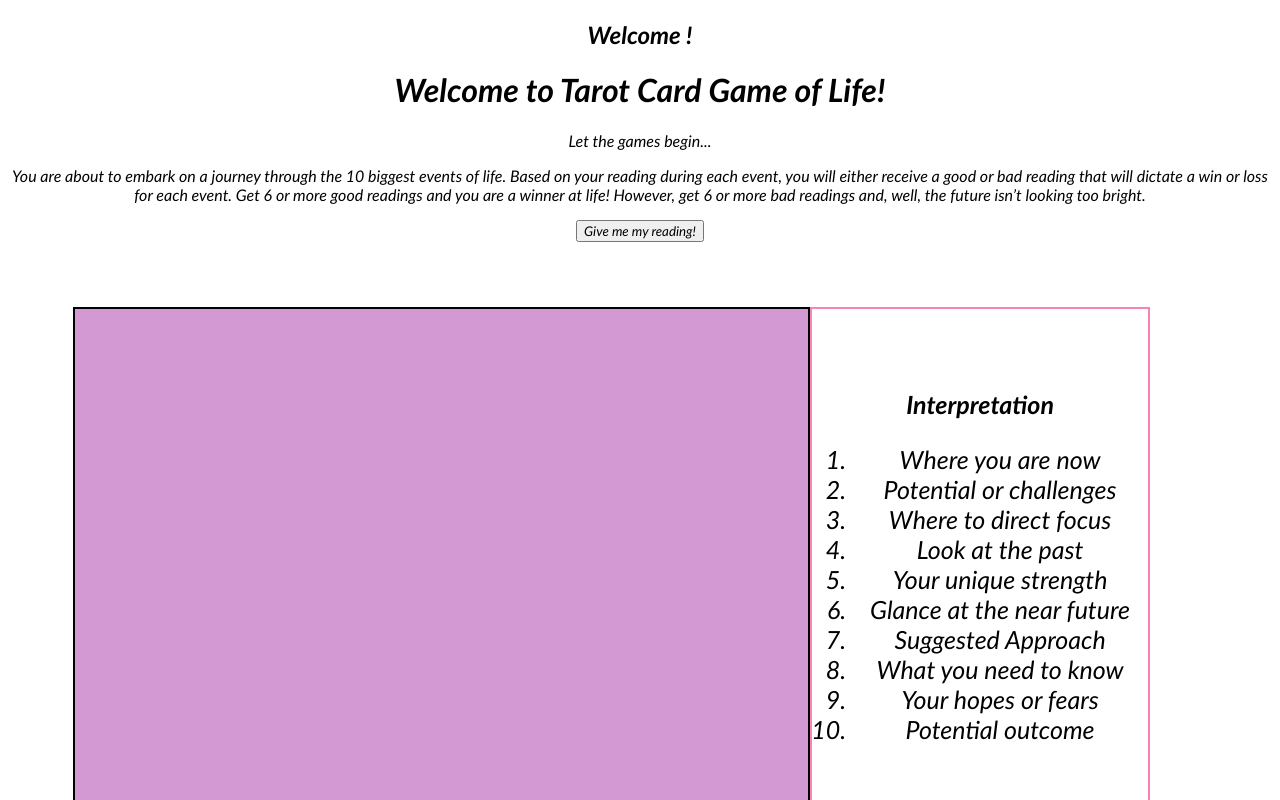
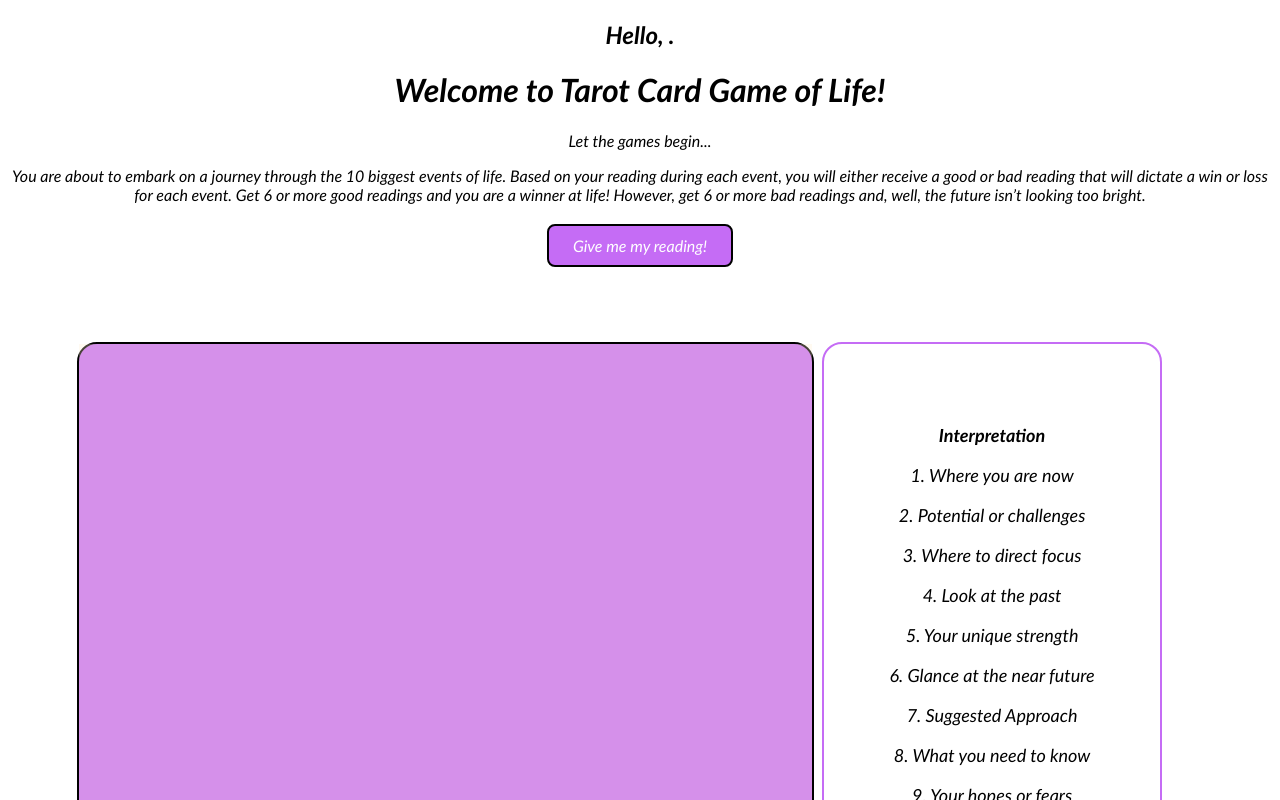
Before and after one commit to sk1264/project_1_tarot, a plain HTML site: page index.html in a window 1280 px wide. Both pictures are taken after a click on the button "Start Game". Shown: the top 800 px of the page. Drawn offline with Linux system fonts and the light colour scheme.

Commit message:
css updates

```diff
--- a/app.js
+++ b/app.js
@@ -17,7 +17,7 @@ const playerNameDisplay = document.getElementById("player-name-display");
 // function that dictates player name for the game
 function startGame() {
   const playerName = playerNameInput.value;
-  playerNameDisplay.textContent = `Welcome ${playerName}!`;
+  playerNameDisplay.textContent = `Hello, ${playerName}.`;
   introScreen.style.display = "none";
   gameScreen.style.display = "block";
 }
--- a/index.html
+++ b/index.html
@@ -44,17 +44,16 @@
         </div>
         <div class="interpretation"><span>
             <header><b>Interpretation</b></header>
-            <ol>
-            <li>Where you are now</li>
-            <li>Potential or challenges</li>
-            <li>Where to direct focus</li>
-            <li>Look at the past</li>
-            <li>Your unique strength</li>
-            <li>Glance at the near future</li>
-            <li>Suggested Approach</li>
-            <li>What you need to know</li>
-            <li>Your hopes or fears</li>
-            <li>Potential outcome</li></ol></span></div>
+            <p>1. Where you are now</p>
+            <p>2. Potential or challenges</p>
+            <p>3. Where to direct focus</p>
+            <p>4. Look at the past</p>
+            <p>5. Your unique strength</p>
+            <p>6. Glance at the near future</p>
+            <p>7. Suggested Approach</p>
+            <p>8. What you need to know</p>
+            <p>9. Your hopes or fears</p>
+            <p>10. Potential outcome</p></span></div>
     </div></div>
 </body>
 </html>
--- a/main.css
+++ b/main.css
@@ -13,6 +13,40 @@
     height: 100vh;
   }
 
+#first-button {
+    background-color: #c56cf5;
+    border-radius: 12px;
+    border: 2px solid black;
+    color: white;
+    padding: 10px 24px;
+    text-align: center;
+    text-decoration: none;
+    display: inline-block;
+    font-size: 16px;
+    margin: 4px 2px;
+    cursor: pointer;
+}
+
+#start-button {
+    background-color: #c56cf5;
+    border-radius: 8px;
+    border: 2px solid black;
+    color: white;
+    padding: 10px 24px;
+    text-align: center;
+    text-decoration: none;
+    display: inline-block;
+    font-size: 16px;
+    margin: 4px 2px;
+    cursor: pointer;
+}
+
+#player-name-input {
+    border-radius: 20px;
+    margin: 6px 4px;
+    padding: 5px 14px;
+}
+
 .parent{
     border: solid 2px white;
     background-color: white;
@@ -24,7 +58,9 @@
 
 .table{
     border: solid 2px black;
-    background-color: rgb(193, 120, 212);
+    background-color: #c56cf5;
+    border-radius: 20px;
+    margin: 6px 4px;
     height: 100%;
     display: flex;
     flex-direction: row;
@@ -33,15 +69,18 @@
 }
 
 .interpretation{
-    border: solid 2px rgb(249, 131, 184);
+    border: solid 2px #c56cf5;
     background-color: white;
+    border-radius: 20px;
+    margin: 6px 4px;
+    padding: 5px 14px;
     color: black;
     height: 100%;
     display: inline-block;
     width: 30%;
     text-align: center;
     padding: 80px 0;
-    font-size: 25px;
+    font-size: 18px;
 
 }
 
```
